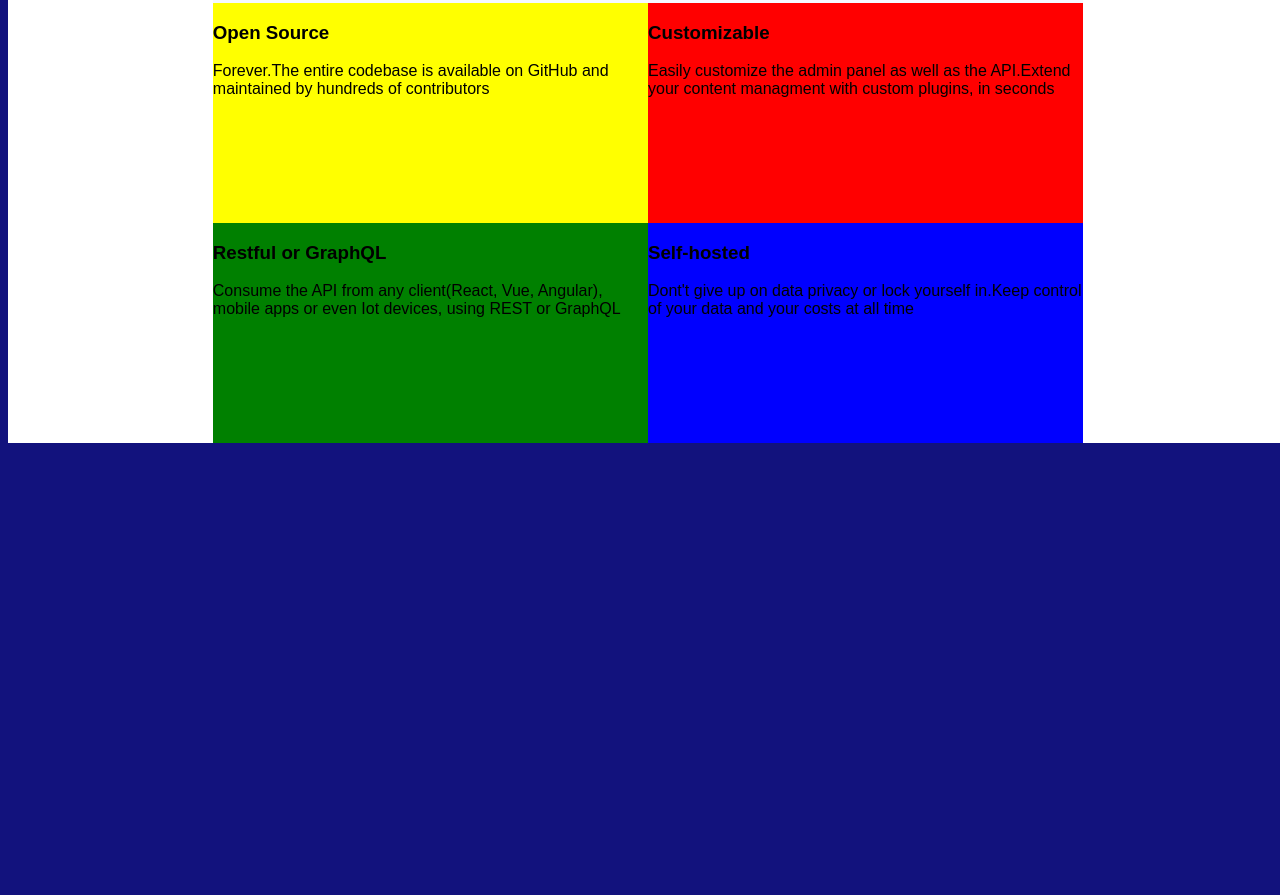
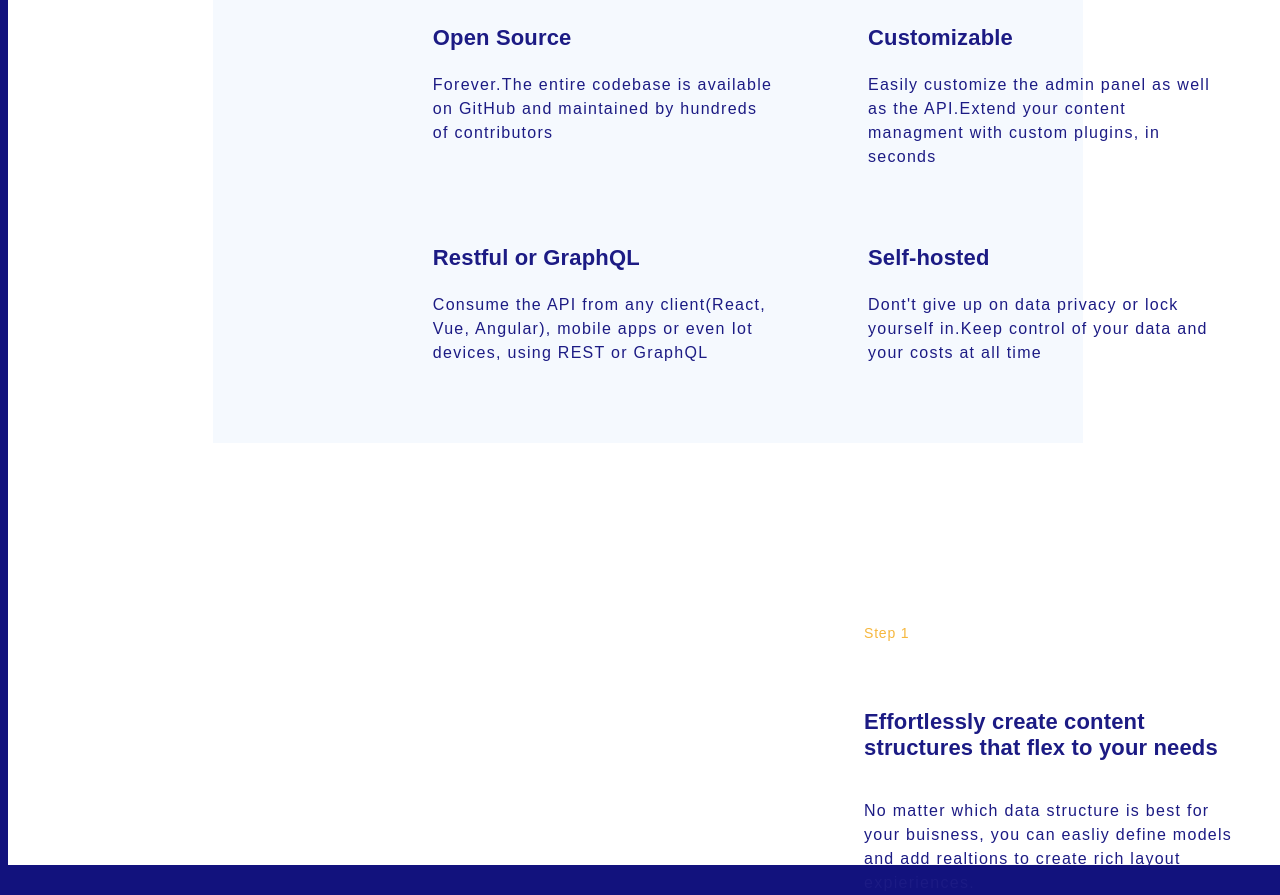
Before and after one commit to lukanogaj/JS-project, a plain HTML site: page index.html in a window 1280 px wide. Shown: the part 1946-2841 px from the top of the page. Before the commit the page ends 2389 px from the top, so only its background shows below. Drawn offline with Linux system fonts and the light colour scheme.

Commit message:
headings

```diff
--- a/app.js
+++ b/app.js
@@ -161,13 +161,13 @@ console.log(wrapperDiv);
 // Wrapper headings div with the headings
 const wrapperHeadings = createHtml('div', 'wrapper-headings');
 wrapperDiv.appendChild(wrapperHeadings);
-const wrapHead1 = createHtml('h5', 'wrap-h1');
+const wrapHead1 = createHtml('h5', 'head-h5');
 wrapHead1.innerHTML = 'TOP-FEATURES';
 wrapperHeadings.appendChild(wrapHead1);
-const wrapHead2 = createHtml('h1', 'wrap-h2');
+const wrapHead2 = createHtml('h1', 'head-h1');
 wrapHead2.innerHTML = 'Build apps fast.';
 wrapperHeadings.appendChild(wrapHead2);
-const wrapHead3 = createHtml('h3', 'wrap-h3');
+const wrapHead3 = createHtml('h3', 'head-h3');
 wrapHead3.innerHTML =
   'Building self-hosted, customizable, and performant content API <br> has never been easier';
 wrapperHeadings.appendChild(wrapHead3);
@@ -192,37 +192,26 @@ const wrapDivParagraph = [
 const wrapperMainDiv = createHtml('div', 'wrap-main-div');
 wrapperDiv.appendChild(wrapperMainDiv);
 
-// Adding headings and paragraphs into divs
-// wrapDivsHead.forEach((headItem) => {
-//   const wrapperDivs = createHtml('div', 'wrapper-divs');
-//   wrapperMainDiv.appendChild(wrapperDivs);
-//   const wrapDivsHead = createHtml('h3', 'wrap-main-head');
-//   wrapperDivs.appendChild(wrapDivsHead);
-//   wrapDivsHead.innerHTML = headItem;
-//   const wrapDivParagraph = createHtml('p', 'wrap-paragraph');
-//   console.log(wrapDivParagraph);
-// });
-
 const wrapArr = [
   {
     header: 'Open Source',
     paragraph:
-      'Forever.The entire codebase is available on GitHub and maintained by hundreds of contributors',
+      'Forever.The entire codebase is available <br> on GitHub and maintained by hundreds<br> of contributors',
   },
   {
     header: 'Customizable',
     paragraph:
-      'Easily customize the admin panel as well as the API.Extend your content managment with custom plugins, in seconds',
+      'Easily customize the admin panel as well<br> as the API.Extend your content<br> managment with custom plugins, in<br> seconds',
   },
   {
     header: 'Restful or GraphQL',
     paragraph:
-      'Consume the API from any client(React, Vue, Angular), mobile apps or even Iot devices, using REST or GraphQL',
+      'Consume the API from any client(React,<br> Vue, Angular), mobile apps or even Iot<br> devices, using REST or GraphQL',
   },
   {
     header: 'Self-hosted',
     paragraph:
-      "Dont't give up on data privacy or lock yourself in.Keep control of your data and your costs at all time",
+      "Dont't give up on data privacy or lock<br> yourself in.Keep control of your data and<br> your costs at all time",
   },
 ];
 
@@ -237,4 +226,52 @@ wrapArr.forEach((wrapItem) => {
   wrapDivParagraph.innerHTML = wrapItem.paragraph;
 });
 
-console.log(wrapArr);
+// The  content with the step by step guide
+// The divs for the step by step guidance
+const stepDiv = createHtml('div', 'step-div');
+mainDiv.appendChild(stepDiv);
+// Div for step by step heading
+const stepByStepHeadings = createHtml('div', 'stepby-headings');
+stepDiv.appendChild(stepByStepHeadings);
+
+// Try to creat the headings with the function
+
+// first head
+// const stepByStepHead1 = createHtml('h5', 'head-h5');
+// stepByStepHead1.innerHTML = 'STEP-BY-STEP';
+// stepByStepHeadings.appendChild(stepByStepHead1);
+// // second head
+// const stepByStepHead2 = createHtml('h1', 'head-h1');
+// stepByStepHead2.innerHTML = 'How does it work';
+// stepByStepHeadings.appendChild(stepByStepHead2);
+// // third head
+// const stepByStepHead3 = createHtml('h3', 'head-h3');
+// stepByStepHead3.innerHTML =
+//   'Make a flexible data structure in 2 minutes.<br> Use our powerfull features to customize your API';
+// stepByStepHeadings.appendChild(stepByStepHead3);
+
+// Step by step 2 divs
+// Div for 2 step by divs
+const stepByDivs = createHtml('div', 'step-div-2');
+stepDiv.appendChild(stepByDivs);
+// 2 divs
+const stepByDiv1 = createHtml('div', 'stepdiv-1');
+stepByDivs.appendChild(stepByDiv1);
+const stepByDiv2 = createHtml('div', 'stepdiv-2');
+stepByDivs.appendChild(stepByDiv2);
+
+// Headings and paragraph for div2
+//first head
+const div2Head1 = createHtml('h5', 'head-h5');
+div2Head1.innerHTML = 'Step 1';
+stepByDiv2.appendChild(div2Head1);
+// second head
+const div2Head2 = createHtml('h3', 'wrap-main-head');
+div2Head2.innerHTML =
+  'Effortlessly create content<br>structures that flex to your needs';
+stepByDiv2.appendChild(div2Head2);
+// Paragraph
+const div2Paragraph = createHtml('p', 'wrap-paragraph');
+div2Paragraph.innerHTML =
+  'No matter which data structure is best for<br>your buisness, you can easliy define models<br>and add realtions to create rich layout<br> expieriences.';
+stepByDiv2.appendChild(div2Paragraph);
--- a/sample.js
+++ b/sample.js
@@ -1,64 +1,23 @@
-// const mainDiv = document.querySelector('#main-div');
+const stepByStepArr = [
+  {
+    head: 'STEP-BY-STEP',
+  },
+  {
+    head: 'How does it work',
+  },
+  {
+    head: 'Make a flexible data structure in 2 minutes.<br> Use our powerfull features to customize your API',
+  },
+];
 
-// // Functions for the project
-// function createHtml(element, className, idName) {
-//   const htmlEl = document.createElement(element);
-//   htmlEl.classList.add(className);
-//   if (idName) {
-//     htmlEl.setAttribute('id', idName);
-//   }
-//   return htmlEl;
-// }
+function headsParg(head1, head2, head3) {
+  const header1 = document.createElement(head1);
+  stepByStepHeadings.appendChild(header1);
+  const header2 = document.createElement(head2);
+  stepByStepHeadings.appendChild(header2);
+  const header3 = document.createElement(head3);
+  stepByStepHeadings.appendChild(header3);
 
-// // Top header with the menu
-// const headerDiv = createHtml('div', 'header');
-// mainDiv.appendChild(headerDiv);
-// console.log(headerDiv);
-// // Top menu ul list
-// const topMenu = createHtml('ul', 'top-menu');
-// headerDiv.appendChild(topMenu);
-// // Strapi logo
-// const strapiLogo = createHtml('h2', 'strapi-logo');
-// strapiLogo.innerHTML = 'strapi';
-// topMenu.appendChild(strapiLogo);
-// // Top menu list item
-// const menuItems = createHtml('li', 'list-item');
-// // topMenu.appendChild(menuItems);
-
-// // Try to create the menu with the for loop and array with menu text
-// const menuArray = [
-//   'Why Strapi',
-//   'Solutions',
-//   'Open-source',
-//   'Docs & Resources',
-// ];
-
-// // Create the menu with the for loop
-// for (let i = 0; i < 4; i++) {
-//   const menuItems = document.createElement('li');
-//   menuItems.setAttribute('id', 'menu-items');
-//   menuItems.classList.add('list-item');
-//   topMenu.appendChild(menuItems);
-//   // Create the function to be able added text into li element
-//   menuArray.forEach((menuArr) => {
-//     menuItems.innerHTML = menuArray[i];
-//   });
-// }
-
-// // Create the three button git hub, get started and div for them
-// // First button
-// const headerBtnDiv = createHtml('div', 'header-btn');
-// topMenu.appendChild(headerBtnDiv);
-// console.log(headerBtnDiv);
-// // Git hub btn 1
-// const gitHubBtn1 = createHtml('button', 'gitHubBtn');
-// headerBtnDiv.appendChild(gitHubBtn1);
-// gitHubBtn1.innerHTML = '<i class="fa-brands fa-github"></i>';
-// // Git hub btn 2
-// const gitHubBtn2 = createHtml('button', 'gitHubBtn');
-// headerBtnDiv.appendChild(gitHubBtn2);
-// gitHubBtn2.innerHTML = '298057';
-// // Third button with the get started text
-// const startedBtn = createHtml('button', 'getstarted-btn');
-// topMenu.appendChild(startedBtn);
-// startedBtn.innerHTML = 'Get Started';
+  return [header1, header2, header3];
+}
+console.log(headsParg('h5', 'h1', 'h3'));
--- a/style.css
+++ b/style.css
@@ -279,7 +279,7 @@ body {
 }
 
 /* Styling for every single heading */
-.wrap-h1 {
+.head-h5 {
   font-size: 14px;
   font-weight: 600;
   letter-spacing: 0.01rem;
@@ -287,7 +287,7 @@ body {
   margin-top: 10rem;
 }
 
-.wrap-h2 {
+.head-h1 {
   font-size: 2.8rem;
   font-weight: bold;
   letter-spacing: 0.02rem;
@@ -295,7 +295,7 @@ body {
   margin-top: 50px;
 }
 
-.wrap-h3 {
+.head-h3 {
   font-size: 22px;
   letter-spacing: 0.06rem;
   font-weight: 500;
@@ -307,23 +307,64 @@ body {
   display: grid;
   grid-template-columns: 50% 50%;
   width: 68%;
+  text-align: left;
   background-color: #f5f9fe;
 }
 
 .wrapper-divs {
   width: 100%;
   height: 220px;
+  padding-left: 220px;
 }
 
-.wrapper-divs:nth-child(1) {
-  background-color: yellow;
+/* Headings ,paragraphs in 4 divs */
+.wrap-main-head {
+  font-size: 22px;
+  letter-spacing: 0.01rem;
+  color: #1c1b84;
 }
-.wrapper-divs:nth-child(2) {
-  background-color: red;
+
+.wrap-paragraph {
+  color: #1c1b84;
+  letter-spacing: 0.08rem;
+  line-height: 1.5rem;
 }
-.wrapper-divs:nth-child(3) {
-  background-color: green;
+
+/*  Step by step div and elements */
+.step-div {
+  display: flex;
+  flex-direction: column;
+  text-align: center;
+  width: 100%;
+  background-color: #fff;
 }
-.wrapper-divs:nth-child(4) {
-  background-color: blue;
+
+.step-div-2 {
+  display: flex;
+  justify-content: space-around;
+  width: 100%;
+  margin: auto;
 }
+.stepdiv-1 {
+  width: 50%;
+  height: 400px;
+}
+
+.stepdiv-2 {
+  height: 400px;
+  width: 50%;
+  text-align: left;
+  padding-left: 27rem;
+}
+
+/*  styling the heaidngs and paragraph in stepby step */
+.stepdiv-2 .head-h5 {
+  color: #f6b73d;
+  letter-spacing: 0.05rem;
+  font-weight: 400;
+  padding-bottom: 2.8rem;
+}
+
+.stepdiv-2 .wrap-paragraph {
+  padding-top: 1rem;
+}
```
